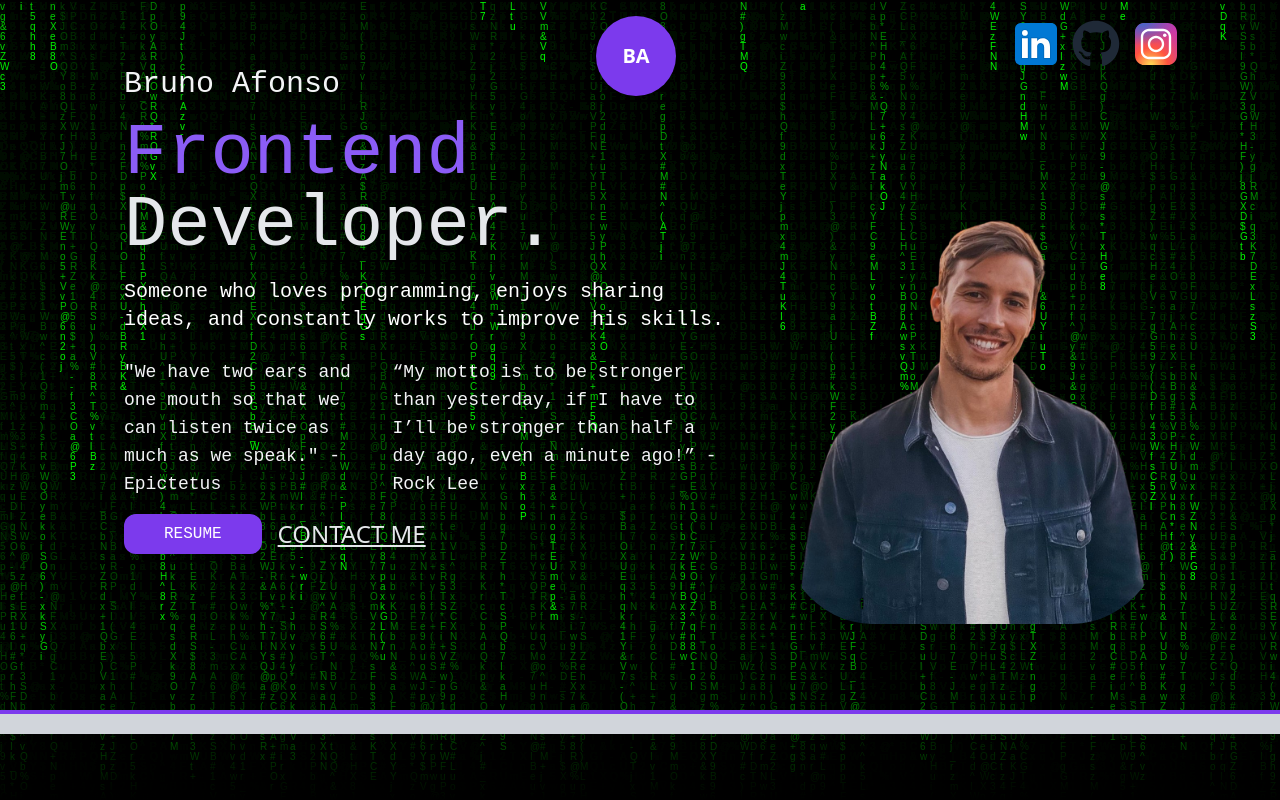
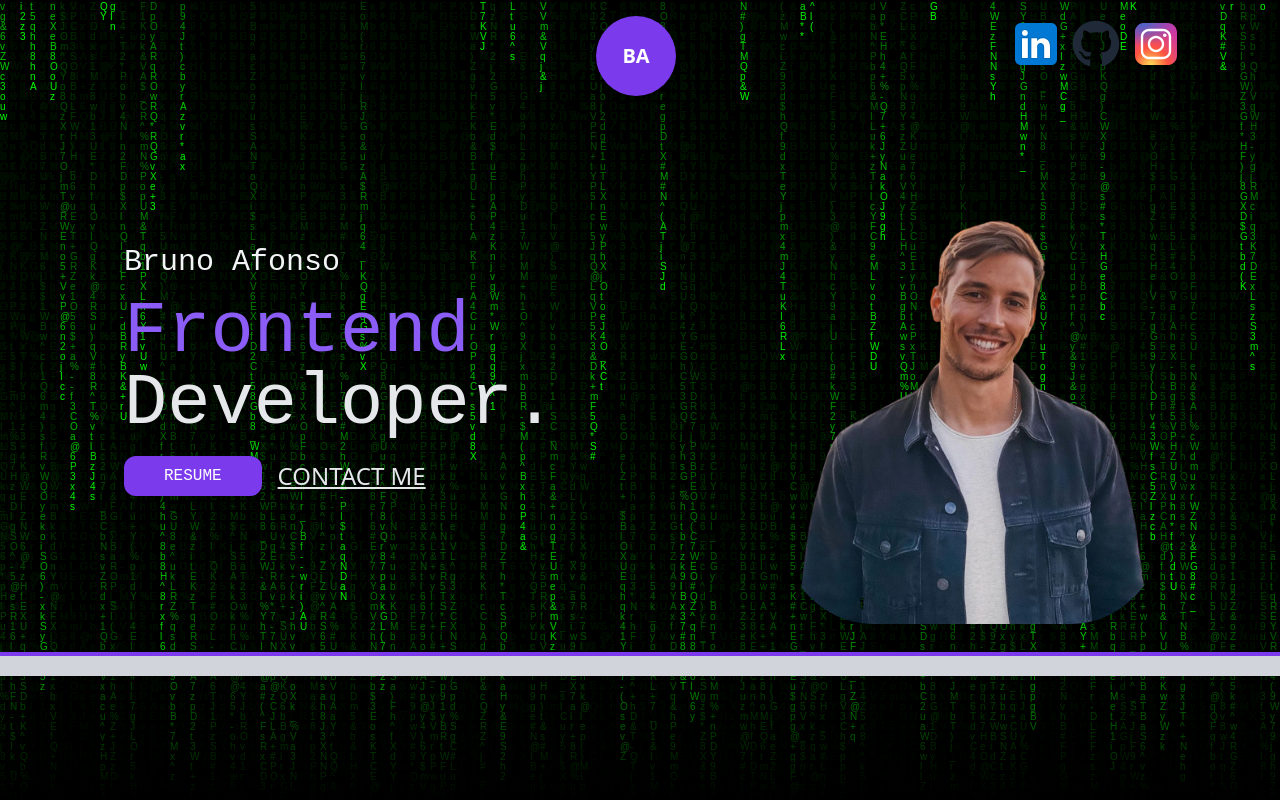
Before and after one commit to Brunoa94/dev-bruno-afonso, a React (Create React App) app: page / in a window 1280 px wide. Shown: the top 800 px of the page. Built offline with nearby package versions, Linux system fonts and the light colour scheme.

Commit message:
Include e-tool; remove texts from top

```diff
--- a/src/components/projects.js
+++ b/src/components/projects.js
@@ -38,6 +38,12 @@ export default function Projects() {
           "HTML; Styled Components; NextJS",
           "https://github.com/Brunoa94/gym-pro",
           "https://gym-pro-puce.vercel.app/", false, "right")}
+          {ProjectCard("E-tool Market",
+          "/projects/e-tool.png",
+          "In progress",
+          "HTML; Tailwind CSS; NextJS; Material Tailwind; GraphQL; MongoDB",
+          undefined,
+          undefined, false, "right")}
       </div>
       {/* <div className='mt-8 w-full border-rad flex items-center justify-center bg-violet-950 p-4 rounded-xl cursor-pointer lg:w-fit lg:ml-auto'>
         <CiSquareMore className='text-3xl text-white'/>
--- a/src/components/second-home.js
+++ b/src/components/second-home.js
@@ -68,36 +68,7 @@ const Home = () => {
               ))
             }</div>
           </div>
-            <motion.span
-            initial={{ opacity: 0, scale: 0.5 }}
-            animate={startAnimation ? { opacity: 1, scale: 1 } : {}}
-            transition={{
-                duration: 0.3,
-                ease: [0, 0.71, 0.2, 1.01],
-                scale: {
-                type: "spring",
-                damping: 5,
-                stiffness: 100,
-                restDelta: 0.001
-                }
-            }} className='text-base max-w-full pt-4 leading-6 md:text-xl text-white font-reddit'>Someone who loves programming, enjoys sharing ideas, and constantly works to improve his skills.
-            </motion.span>
-                <motion.div
-                initial={{ opacity: 0, scale: 0.5 }}
-                animate={startAnimation ? { opacity: 1, scale: 1 } : {}}
-                transition={{
-                duration: 0.3,
-                ease: [0, 0.71, 0.2, 1.01],
-                scale: {
-                    type: "spring",
-                    damping: 5,
-                    stiffness: 100,
-                    restDelta: 0.001
-                }
-                }} className='flex mt-6 lg:mt-6 relative'>
-                <h4 className='pr-2 text-gray-100 leading-5 line-height md:text-lg font-reddit'>"We have two ears and one mouth so that we can listen twice as much as we speak." - Epictetus</h4>
-                <h4 className='text-gray-100 pl-2 text-base leading-5 md:text-lg font-reddit'>“My motto is to be stronger than yesterday, if I have to I’ll be stronger than half a day ago, even a minute ago!” - Rock Lee</h4>
-                </motion.div>
+
                 <div className='flex items-end mt-4 gap-4'>
                   <motion.div
                   whileHover={{
```
Also changed, not shown: 1 other file (tests, documents, lock files or other folders).
